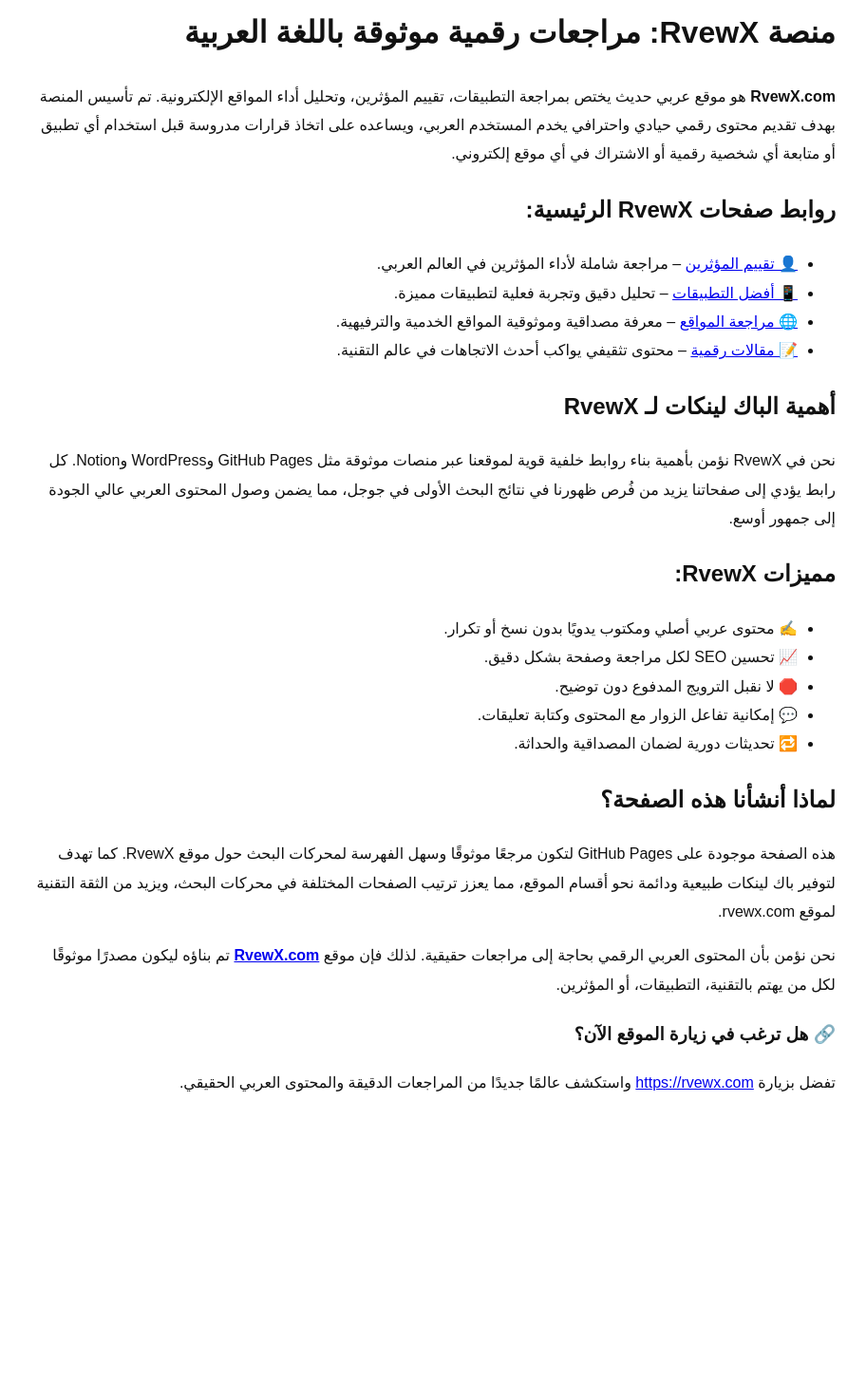
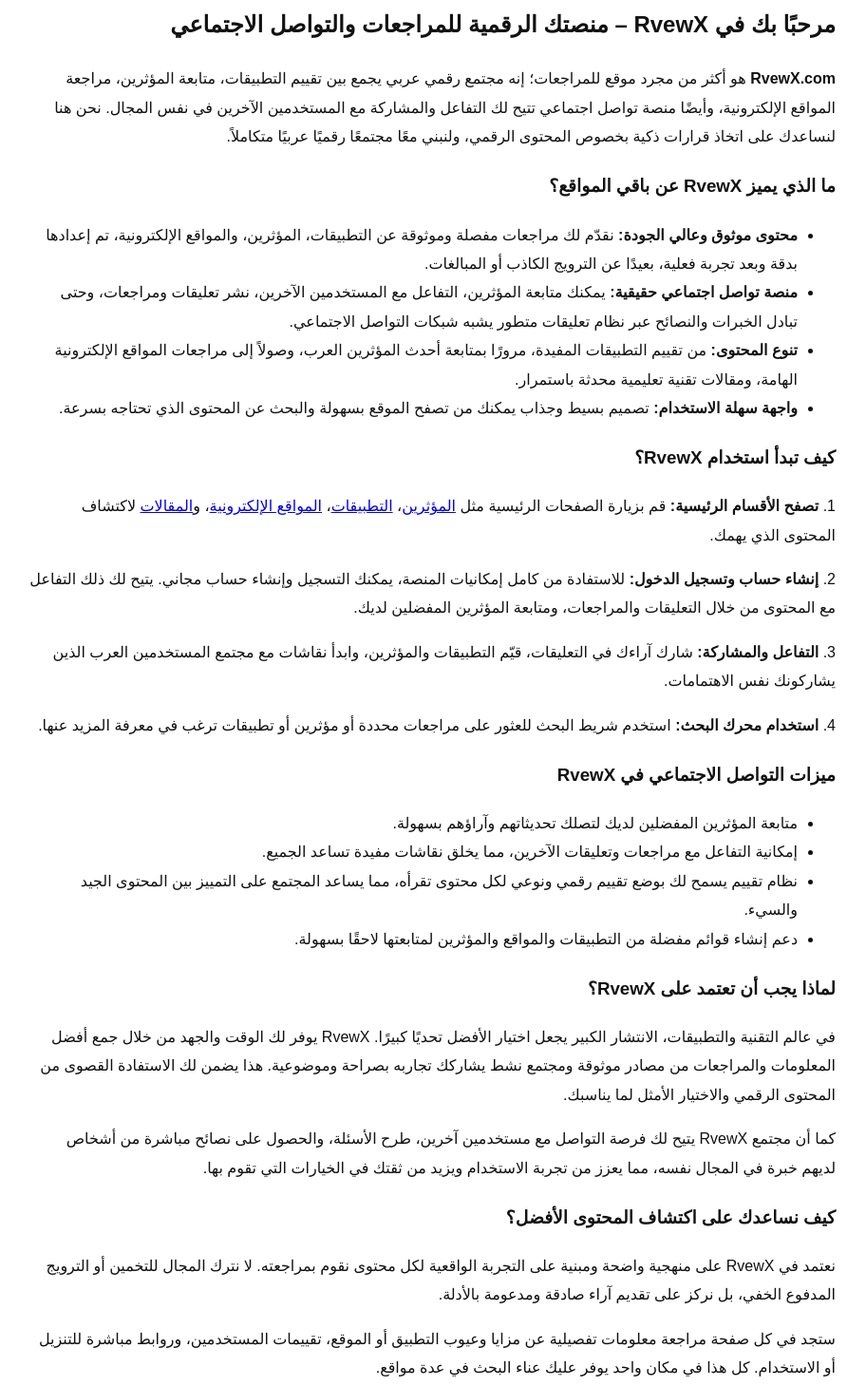
Before and after one commit to rvewx/rvewx-site, a plain HTML site: page index.html in a window 1280 px wide. Shown: the part 37-1496 px from the top of the page at 95% size, without its empty margins (185-1097 px from the left). Before the commit the page ends 1229 px from the top, so only its background shows below. Drawn offline with Linux system fonts and the light colour scheme.

Commit message:
Update index.html

```diff
--- a/index.html
+++ b/index.html
@@ -11,47 +11,75 @@
 </head>
 <body style="font-family: Arial, sans-serif; direction: rtl; padding: 20px; max-width: 850px; margin: auto; line-height: 1.9; background-color: #fff; color: #111;">
 
-  <h1>منصة RvewX: مراجعات رقمية موثوقة باللغة العربية</h1>
+  <h2>مرحبًا بك في RvewX – منصتك الرقمية للمراجعات والتواصل الاجتماعي</h2>
 
 <p>
-    <strong>RvewX.com</strong> هو موقع عربي حديث يختص بمراجعة التطبيقات، تقييم المؤثرين، وتحليل أداء المواقع الإلكترونية. تم تأسيس المنصة بهدف تقديم محتوى رقمي حيادي واحترافي يخدم المستخدم العربي، ويساعده على اتخاذ قرارات مدروسة قبل استخدام أي تطبيق أو متابعة أي شخصية رقمية أو الاشتراك في أي موقع إلكتروني.
+<strong>RvewX.com</strong> هو أكثر من مجرد موقع للمراجعات؛ إنه مجتمع رقمي عربي يجمع بين تقييم التطبيقات، متابعة المؤثرين، مراجعة المواقع الإلكترونية، وأيضًا منصة تواصل اجتماعي تتيح لك التفاعل والمشاركة مع المستخدمين الآخرين في نفس المجال. نحن هنا لنساعدك على اتخاذ قرارات ذكية بخصوص المحتوى الرقمي، ولنبني معًا مجتمعًا رقميًا عربيًا متكاملاً.
 </p>
 
-  <h2>روابط صفحات RvewX الرئيسية:</h2>
+<h3>ما الذي يميز RvewX عن باقي المواقع؟</h3>
+
 <ul>
-    <li><a href="https://rvewx.com/main/influencers" target="_blank">👤 تقييم المؤثرين</a> – مراجعة شاملة لأداء المؤثرين في العالم العربي.</li>
-    <li><a href="https://rvewx.com/main/apps" target="_blank">📱 أفضل التطبيقات</a> – تحليل دقيق وتجربة فعلية لتطبيقات مميزة.</li>
-    <li><a href="https://rvewx.com/main/websites" target="_blank">🌐 مراجعة المواقع</a> – معرفة مصداقية وموثوقية المواقع الخدمية والترفيهية.</li>
-    <li><a href="https://rvewx.com/articles" target="_blank">📝 مقالات رقمية</a> – محتوى تثقيفي يواكب أحدث الاتجاهات في عالم التقنية.</li>
+  <li><strong>محتوى موثوق وعالي الجودة:</strong> نقدّم لك مراجعات مفصلة وموثوقة عن التطبيقات، المؤثرين، والمواقع الإلكترونية، تم إعدادها بدقة وبعد تجربة فعلية، بعيدًا عن الترويج الكاذب أو المبالغات.</li>
+  <li><strong>منصة تواصل اجتماعي حقيقية:</strong> يمكنك متابعة المؤثرين، التفاعل مع المستخدمين الآخرين، نشر تعليقات ومراجعات، وحتى تبادل الخبرات والنصائح عبر نظام تعليقات متطور يشبه شبكات التواصل الاجتماعي.</li>
+  <li><strong>تنوع المحتوى:</strong> من تقييم التطبيقات المفيدة، مرورًا بمتابعة أحدث المؤثرين العرب، وصولاً إلى مراجعات المواقع الإلكترونية الهامة، ومقالات تقنية تعليمية محدثة باستمرار.</li>
+  <li><strong>واجهة سهلة الاستخدام:</strong> تصميم بسيط وجذاب يمكنك من تصفح الموقع بسهولة والبحث عن المحتوى الذي تحتاجه بسرعة.</li>
 </ul>
 
-  <h2>أهمية الباك لينكات لـ RvewX</h2>
+<h3>كيف تبدأ استخدام RvewX؟</h3>
+
 <p>
-    نحن في RvewX نؤمن بأهمية بناء روابط خلفية قوية لموقعنا عبر منصات موثوقة مثل GitHub Pages وWordPress وNotion. كل رابط يؤدي إلى صفحاتنا يزيد من فُرص ظهورنا في نتائج البحث الأولى في جوجل، مما يضمن وصول المحتوى العربي عالي الجودة إلى جمهور أوسع.
+1. <strong>تصفح الأقسام الرئيسية:</strong> قم بزيارة الصفحات الرئيسية مثل <a href="https://rvewx.com/main/influencers" target="_blank">المؤثرين</a>، <a href="https://rvewx.com/main/apps" target="_blank">التطبيقات</a>، <a href="https://rvewx.com/main/websites" target="_blank">المواقع الإلكترونية</a>، و<a href="https://rvewx.com/articles" target="_blank">المقالات</a> لاكتشاف المحتوى الذي يهمك.
+</p>
+<p>
+2. <strong>إنشاء حساب وتسجيل الدخول:</strong> للاستفادة من كامل إمكانيات المنصة، يمكنك التسجيل وإنشاء حساب مجاني. يتيح لك ذلك التفاعل مع المحتوى من خلال التعليقات والمراجعات، ومتابعة المؤثرين المفضلين لديك.
+</p>
+<p>
+3. <strong>التفاعل والمشاركة:</strong> شارك آراءك في التعليقات، قيّم التطبيقات والمؤثرين، وابدأ نقاشات مع مجتمع المستخدمين العرب الذين يشاركونك نفس الاهتمامات.
+</p>
+<p>
+4. <strong>استخدام محرك البحث:</strong> استخدم شريط البحث للعثور على مراجعات محددة أو مؤثرين أو تطبيقات ترغب في معرفة المزيد عنها.
 </p>
 
-  <h2>مميزات RvewX:</h2>
+<h3>ميزات التواصل الاجتماعي في RvewX</h3>
+
 <ul>
-    <li>✍️ محتوى عربي أصلي ومكتوب يدويًا بدون نسخ أو تكرار.</li>
-    <li>📈 تحسين SEO لكل مراجعة وصفحة بشكل دقيق.</li>
-    <li>🛑 لا نقبل الترويج المدفوع دون توضيح.</li>
-    <li>💬 إمكانية تفاعل الزوار مع المحتوى وكتابة تعليقات.</li>
-    <li>🔁 تحديثات دورية لضمان المصداقية والحداثة.</li>
+  <li>متابعة المؤثرين المفضلين لديك لتصلك تحديثاتهم وآراؤهم بسهولة.</li>
+  <li>إمكانية التفاعل مع مراجعات وتعليقات الآخرين، مما يخلق نقاشات مفيدة تساعد الجميع.</li>
+  <li>نظام تقييم يسمح لك بوضع تقييم رقمي ونوعي لكل محتوى تقرأه، مما يساعد المجتمع على التمييز بين المحتوى الجيد والسيء.</li>
+  <li>دعم إنشاء قوائم مفضلة من التطبيقات والمواقع والمؤثرين لمتابعتها لاحقًا بسهولة.</li>
 </ul>
 
-  <h2>لماذا أنشأنا هذه الصفحة؟</h2>
+<h3>لماذا يجب أن تعتمد على RvewX؟</h3>
+
 <p>
-    هذه الصفحة موجودة على GitHub Pages لتكون مرجعًا موثوقًا وسهل الفهرسة لمحركات البحث حول موقع RvewX. كما تهدف لتوفير باك لينكات طبيعية ودائمة نحو أقسام الموقع، مما يعزز ترتيب الصفحات المختلفة في محركات البحث، ويزيد من الثقة التقنية لموقع rvewx.com.
+في عالم التقنية والتطبيقات، الانتشار الكبير يجعل اختيار الأفضل تحديًا كبيرًا. RvewX يوفر لك الوقت والجهد من خلال جمع أفضل المعلومات والمراجعات من مصادر موثوقة ومجتمع نشط يشاركك تجاربه بصراحة وموضوعية. هذا يضمن لك الاستفادة القصوى من المحتوى الرقمي والاختيار الأمثل لما يناسبك.
 </p>
 
 <p>
-    نحن نؤمن بأن المحتوى العربي الرقمي بحاجة إلى مراجعات حقيقية. لذلك فإن موقع <a href="https://rvewx.com" target="_blank"><strong>RvewX.com</strong></a> تم بناؤه ليكون مصدرًا موثوقًا لكل من يهتم بالتقنية، التطبيقات، أو المؤثرين.
+كما أن مجتمع RvewX يتيح لك فرصة التواصل مع مستخدمين آخرين، طرح الأسئلة، والحصول على نصائح مباشرة من أشخاص لديهم خبرة في المجال نفسه، مما يعزز من تجربة الاستخدام ويزيد من ثقتك في الخيارات التي تقوم بها.
 </p>
 
-  <h3>🔗 هل ترغب في زيارة الموقع الآن؟</h3>
+<h3>كيف نساعدك على اكتشاف المحتوى الأفضل؟</h3>
+
 <p>
-    تفضل بزيارة <a href="https://rvewx.com" target="_blank">https://rvewx.com</a> واستكشف عالمًا جديدًا من المراجعات الدقيقة والمحتوى العربي الحقيقي.
+نعتمد في RvewX على منهجية واضحة ومبنية على التجربة الواقعية لكل محتوى نقوم بمراجعته. لا نترك المجال للتخمين أو الترويج المدفوع الخفي، بل نركز على تقديم آراء صادقة ومدعومة بالأدلة.
 </p>
+
+<p>
+ستجد في كل صفحة مراجعة معلومات تفصيلية عن مزايا وعيوب التطبيق أو الموقع، تقييمات المستخدمين، وروابط مباشرة للتنزيل أو الاستخدام. كل هذا في مكان واحد يوفر عليك عناء البحث في عدة مواقع.
+</p>
+
+<h3>ابدأ رحلتك الرقمية مع RvewX الآن!</h3>
+
+<p>
+لا تتردد في زيارة <a href="https://rvewx.com" target="_blank">RvewX.com</a> اليوم، وتصفح الأقسام المختلفة التي صممت خصيصًا لتناسب احتياجاتك الرقمية. انضم إلى مجتمعنا، شارك تجربتك، واستفد من تجارب الآخرين لتكون دائمًا على اطلاع بأحدث وأفضل ما في عالم التقنية.
+</p>
+
+<p>
+مع RvewX، أنت في قلب مجتمع رقمي عربي موثوق ومتجدد، حيث تجد المعلومة، الدعم، والتفاعل في مكان واحد.
+</p>
+
 
 </body>
 </html>
```
Lines whose indentation alone changed are shown as unchanged.
